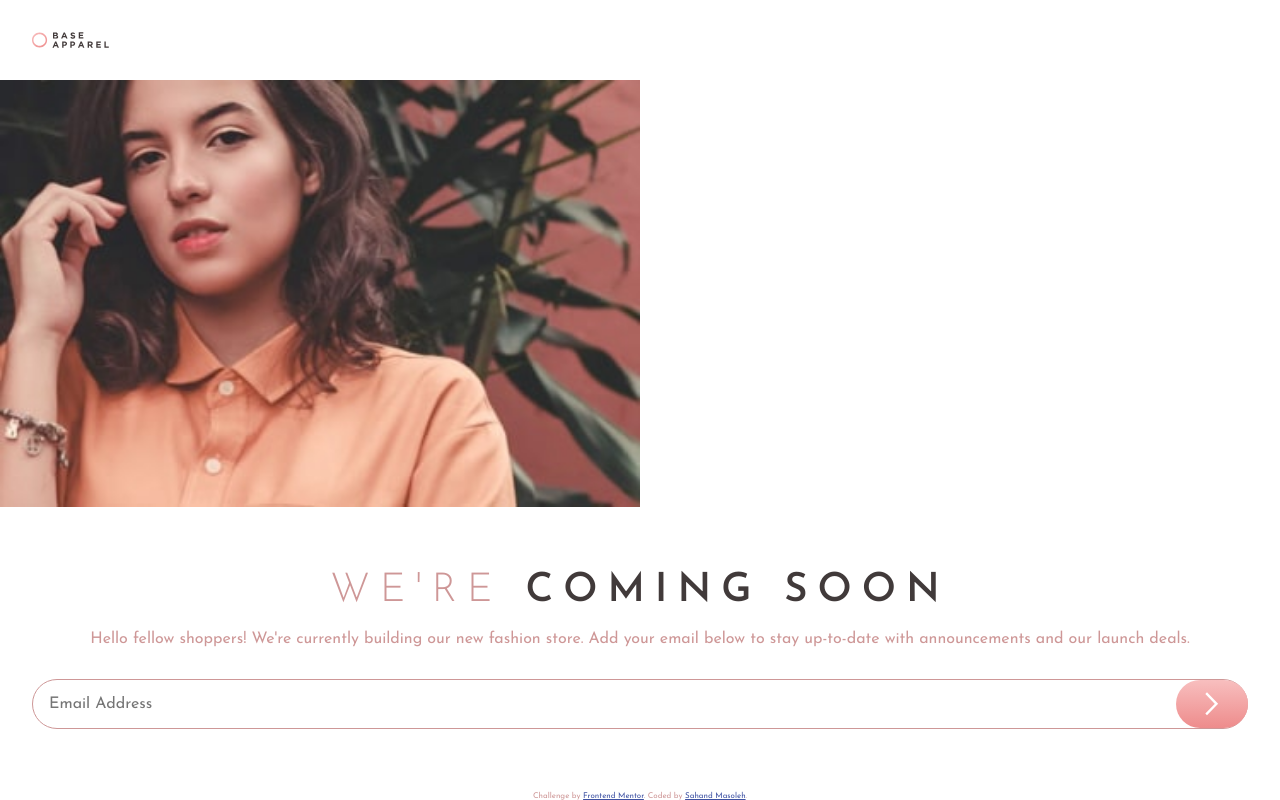
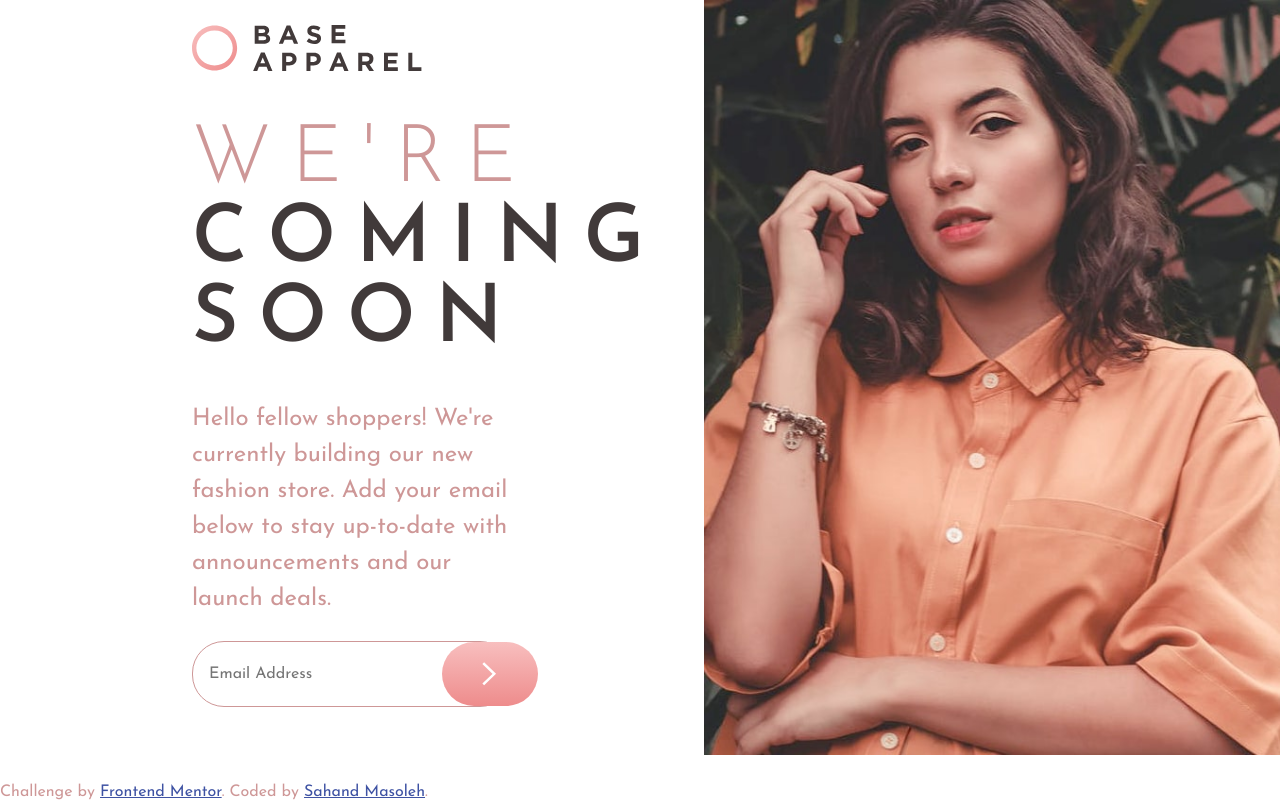
Before and after one commit to sahand-masoleh/fem-12-base-apparel-coming-soon-page, a plain HTML site: page index.html in a window 1280 px wide. Drawn offline with Linux system fonts and the light colour scheme.

Commit message:
[CSS] desktop view

```diff
--- a/index.html
+++ b/index.html
@@ -13,7 +13,7 @@
 
   <main>
     <div id="logo"><img src="images/logo.svg" alt=""></div>
-    <img src="images/hero-mobile.jpg" alt="" id="hero">
+    <img src="images/hero-mobile.jpg" srcset="images/hero-mobile.jpg 1000w, images/hero-desktop.jpg" alt="" id="hero">
     <div id="text">
       <h1><span>We're</span> coming soon</h1>
       <p>Hello fellow shoppers! We're currently building our new fashion store.
--- a/style.css
+++ b/style.css
@@ -38,8 +38,7 @@ body {
 main {
 	display: grid;
 	align-content: start;
-	grid-template-rows: repeat(auto-fit, min-content);
-	padding-top: var(--margin);
+	padding: var(--margin) 0;
 	row-gap: var(--margin);
 }
 
@@ -49,7 +48,7 @@ img {
 }
 
 #hero {
-	width: min(40em, 100%);
+	width: 100%;
 }
 
 #logo {
@@ -73,6 +72,7 @@ img {
 }
 
 #text h1 span {
+	display: block;
 	font-weight: 300;
 }
 
@@ -85,6 +85,7 @@ img {
 	all: unset;
 	height: 1em;
 	width: 100%;
+	margin: 0;
 	margin: 0 var(--margin);
 	padding: 1em;
 	border-radius: 2em;
@@ -108,9 +109,78 @@ img {
 }
 
 .attribution {
+	bottom: 0;
 	font-size: 0.5em;
 	text-align: center;
 }
 .attribution a {
 	color: hsl(228, 45%, 44%);
 }
+
+@media screen and (min-width: 1000px) {
+	body {
+		--margin: 6em;
+	}
+	main {
+		display: grid;
+		grid-template-columns: 55% 45%;
+		/* align-content: center; */
+		height: 100vh;
+		padding: 0;
+		gap: 0;
+	}
+
+	#hero {
+		grid-row: 1 / 4;
+		grid-column: 2 / 3;
+	}
+
+	#logo {
+		height: 3em;
+		align-self: center;
+		margin: 0 var(--margin);
+	}
+
+	#text {
+		text-align: left;
+		align-self: center;
+		margin: 0 var(--margin);
+	}
+
+	#text h1 {
+		letter-spacing: 0.25em;
+		font-size: 5em;
+	}
+
+	#text p {
+		font-size: 1.5em;
+		line-height: 1.5em;
+	}
+
+	#email-field {
+		align-self: start;
+		width: 100%;
+		margin: 0 auto;
+	}
+
+	#email-field input {
+		all: unset;
+		height: 2em; /* needed because of all: unset */
+		margin: 0 calc(var(--margin) * 2);
+		width: 100%;
+		padding: 1em;
+		border-radius: 2em; /* needed because of all: unset */
+		border: 1px solid var(--desaturated-red); /* needed because of all: unset */
+	}
+
+	#email-field button {
+		height: 4em;
+		position: absolute; /* needed because of all: unset */
+		right: calc(48% + var(--margin) + 2em);
+	}
+
+	.attribution {
+		position: absolute;
+		font-size: 1em;
+	}
+}
```
